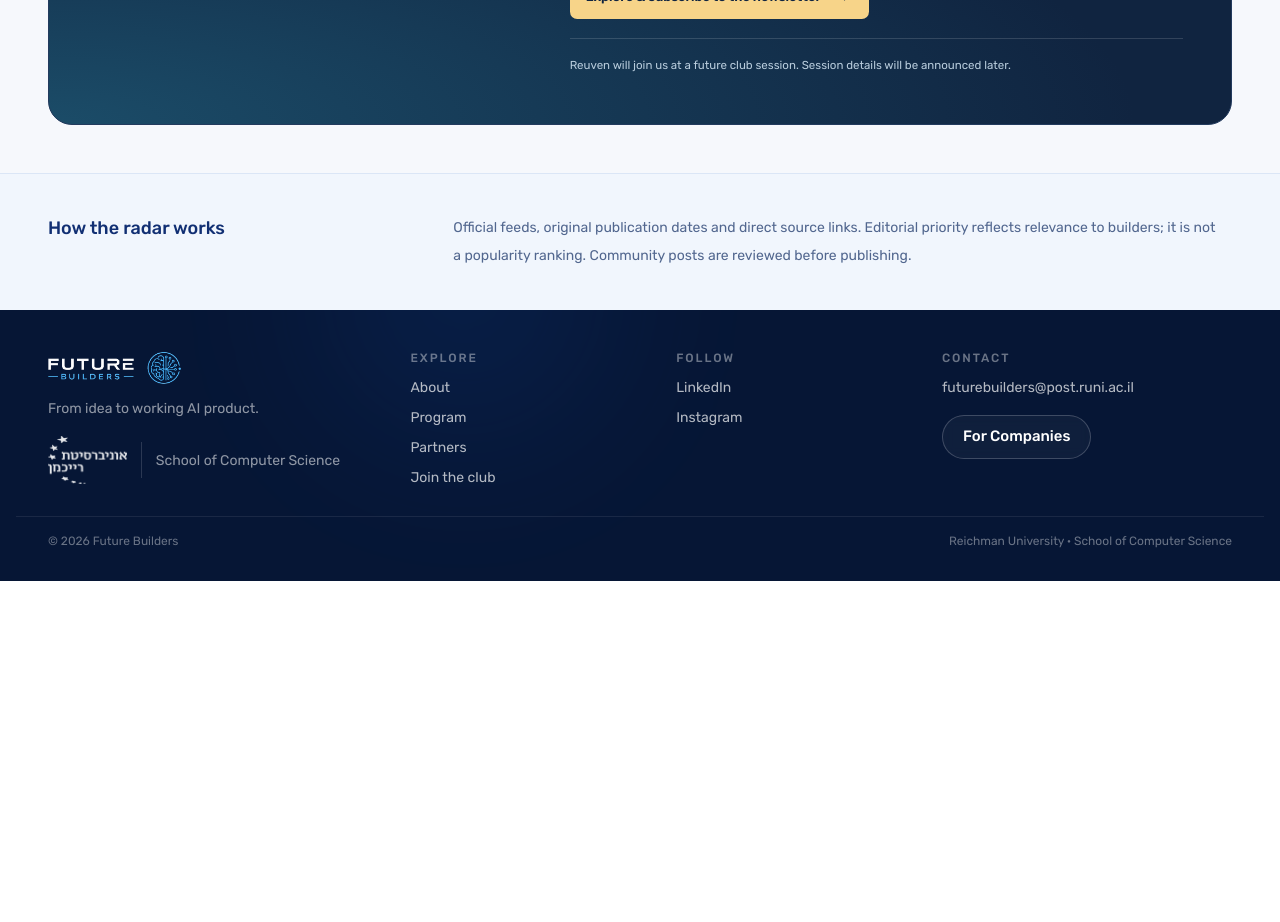
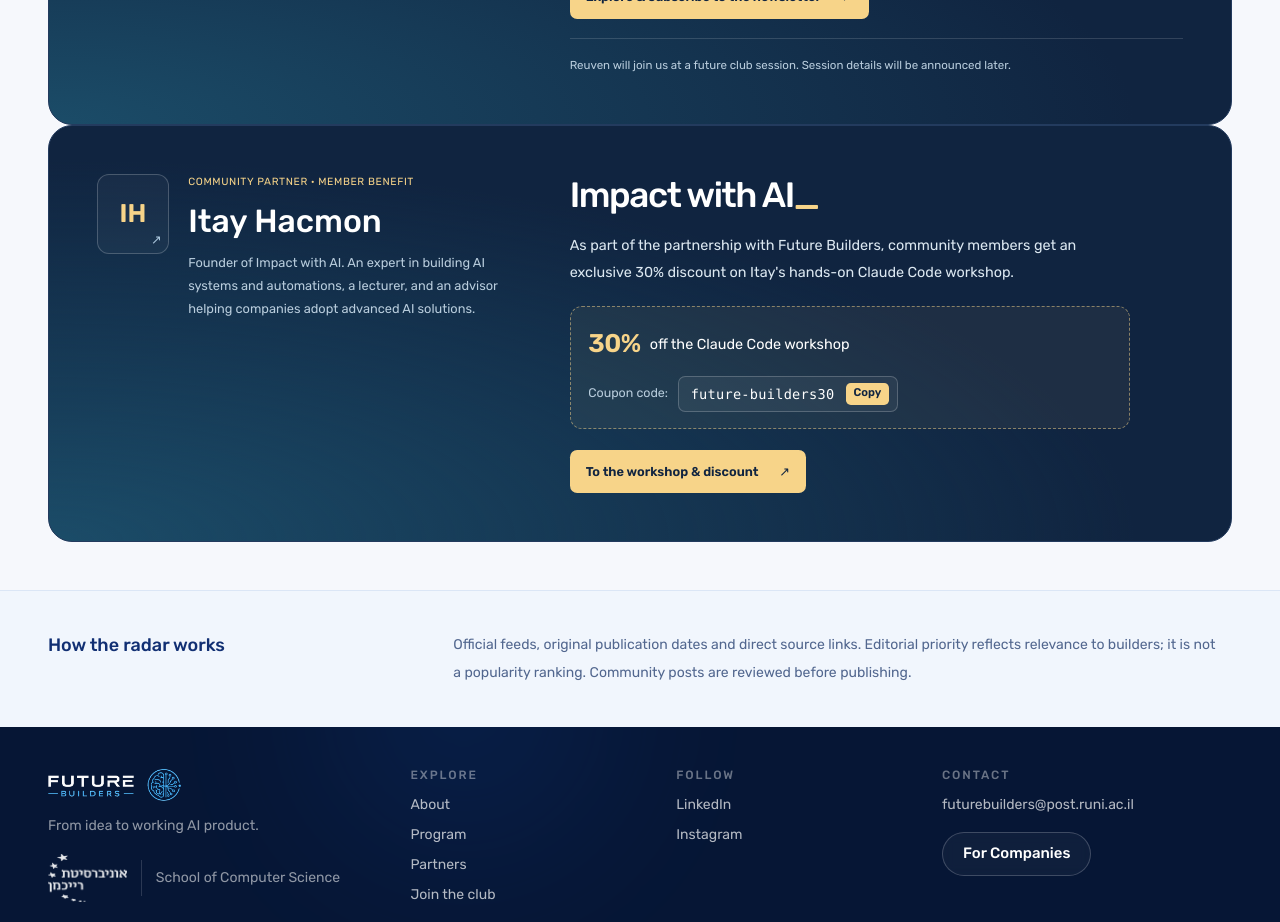
Before and after one commit to futurebuilders2026runi-hash/future-builders, a Next.js app: page /en/ai-radar in a window 1280 px wide. Shown: the part 1740-2662 px from the top of the page. Before the commit the page ends 2321 px from the top, so only its background shows below. Built offline with nearby package versions, Linux system fonts and the light colour scheme.

Commit message:
Remove decorative glowing dots

```diff
--- a/src/app/globals.css
+++ b/src/app/globals.css
@@ -629,6 +629,15 @@
 .partner-resource-link:hover { background: #ffe6af; }
 .partner-resource-link:focus-visible { outline: 2px solid #fff; outline-offset: 5px; }
 .partner-resource-visit { margin-top: 1.2rem; padding-top: 1rem; border-top: 1px solid #ffffff24; font-size: .72rem; line-height: 1.8; color: #b9cddd; }
+.partner-resource-perk { margin-top: 1.2rem; max-width: 35rem; padding: 1rem 1.1rem; border: 1px dashed #f7d48980; border-radius: .75rem; background: #f7d4890f; }
+.partner-resource-perk > p { font-size: .9rem; line-height: 1.6; color: #fff; }
+.partner-resource-perk strong { margin-inline-end: .35rem; color: #f7d489; font-size: 1.6rem; font-weight: 600; letter-spacing: -.02em; vertical-align: -.1em; }
+.partner-resource-perk-code { display: flex; flex-wrap: wrap; align-items: center; gap: .6rem; margin-top: .75rem; font-size: .78rem; color: #b9cddd; }
+.partner-resource-code { display: inline-flex; align-items: center; gap: .75rem; padding: .4rem .5rem .4rem .75rem; border: 1px solid #ffffff35; border-radius: .45rem; background: #ffffff0d; color: #fff; cursor: pointer; transition: border-color .2s; }
+.partner-resource-code:hover { border-color: #f7d489; }
+.partner-resource-code:focus-visible { outline: 2px solid #fff; outline-offset: 3px; }
+.partner-resource-code code { font-family: ui-monospace, SFMono-Regular, Menlo, monospace; font-size: .85rem; letter-spacing: .02em; }
+.partner-resource-code span { padding: .15rem .45rem; border-radius: .3rem; background: #f7d489; color: #102440; font-size: .7rem; font-weight: 600; }
 @media (max-width:700px) {
   .partner-resource { grid-template-columns: minmax(0,1fr); gap: 1.8rem; }
   .partner-resource-person { gap: 1rem; }
--- /dev/null
+++ b/src/components/CouponCode.tsx
@@ -0,0 +1,25 @@
+"use client";
+
+import { useState } from "react";
+
+/** Coupon code with a one-tap copy button. */
+export function CouponCode({ code, label, copied }: { code: string; label: string; copied: string }) {
+  const [done, setDone] = useState(false);
+
+  async function copy() {
+    try {
+      await navigator.clipboard.writeText(code);
+      setDone(true);
+      setTimeout(() => setDone(false), 2000);
+    } catch {
+      // Clipboard can be blocked; the code stays visible and selectable.
+    }
+  }
+
+  return (
+    <button type="button" onClick={copy} className="partner-resource-code" aria-label={`${label}: ${code}`}>
+      <code dir="ltr">{code}</code>
+      <span aria-live="polite">{done ? copied : label}</span>
+    </button>
+  );
+}
--- a/src/components/PartnerCard.tsx
+++ b/src/components/PartnerCard.tsx
@@ -1,12 +1,15 @@
 import type { ClubPartner, Locale } from "@/content/config";
+import { CouponCode } from "./CouponCode";
 
 export function PartnerCard({ partner, locale }: { partner: ClubPartner; locale: Locale }) {
+  const he = locale === "he";
+
   return (
     <article className="partner-resource" aria-labelledby={`partner-${partner.id}`}>
       <div className="partner-resource-person">
-        <span className="partner-resource-monogram" aria-hidden>RL<span>↗</span></span>
+        <span className="partner-resource-monogram" aria-hidden>{partner.monogram}<span>↗</span></span>
         <div>
-          <p className="partner-resource-eyebrow">{locale === "he" ? "שותף לקהילה · אורח בהמשך" : "COMMUNITY PARTNER · FUTURE GUEST"}</p>
+          <p className="partner-resource-eyebrow">{partner.eyebrow[locale]}</p>
           <h3 id={`partner-${partner.id}`}>{partner.name[locale]}</h3>
           <p className="partner-resource-role">{partner.role[locale]}</p>
         </div>
@@ -14,10 +17,23 @@
       <div className="partner-resource-body">
         <p className="partner-resource-name" dir="ltr">{partner.resourceName}<span aria-hidden>_</span></p>
         <p className="partner-resource-description">{partner.description[locale]}</p>
+        {partner.perk && (
+          <div className="partner-resource-perk">
+            <p>
+              <strong dir="ltr">{partner.perk.value}</strong> {partner.perk.label[locale]}
+            </p>
+            {partner.perk.code && (
+              <div className="partner-resource-perk-code">
+                <span>{he ? "קוד קופון:" : "Coupon code:"}</span>
+                <CouponCode code={partner.perk.code} label={he ? "העתקה" : "Copy"} copied={he ? "הועתק ✓" : "Copied ✓"} />
+              </div>
+            )}
+          </div>
+        )}
         <a href={partner.url} target="_blank" rel="noopener noreferrer" className="partner-resource-link">
-          {locale === "he" ? "להיכרות ולהרשמה לניוזלטר" : "Explore & subscribe to the newsletter"}<span aria-hidden>↗</span>
+          {partner.cta[locale]}<span aria-hidden>↗</span>
         </a>
-        <p className="partner-resource-visit">{partner.guestNote[locale]}</p>
+        {partner.guestNote && <p className="partner-resource-visit">{partner.guestNote[locale]}</p>}
       </div>
     </article>
   );
--- a/src/components/sections/Events.tsx
+++ b/src/components/sections/Events.tsx
@@ -60,7 +60,6 @@
 
                   <div className="flex flex-col p-5 text-center sm:p-7 md:text-start">
                     <span className="mx-auto inline-flex w-fit items-center gap-2 rounded-full border border-line bg-cloud px-3 py-1 text-xs font-medium text-brand md:mx-0">
-                      <span className="h-1.5 w-1.5 rounded-full bg-accent shadow-[0_0_10px_2px] shadow-accent/40" />
                       {t.badge}
                     </span>
 
@@ -136,7 +135,6 @@
                         </CardLink>
                       ) : (
                         <p className="inline-flex w-full items-center justify-center gap-2 rounded-full border border-dashed border-accent/40 bg-accent/5 px-5 py-3 text-sm font-semibold text-brand sm:w-auto">
-                          <span className="h-2 w-2 rounded-full bg-accent" aria-hidden />
                           {t.cta}
                         </p>
                       )}
--- a/src/components/sections/Hero.tsx
+++ b/src/components/sections/Hero.tsx
@@ -28,7 +28,6 @@
           <div>
             <Reveal>
               <span className="inline-flex items-center gap-2 rounded-full border border-line bg-white/70 px-3.5 py-1.5 text-[0.72rem] font-medium text-brand backdrop-blur">
-                <span className="h-1.5 w-1.5 rounded-full bg-accent shadow-[0_0_10px_2px] shadow-accent/40" />
                 {hero.badge}
               </span>
             </Reveal>
--- a/src/components/sections/Projects.tsx
+++ b/src/components/sections/Projects.tsx
@@ -99,12 +99,6 @@
         ) : (
           <Reveal delay={0.12}>
             <div className="mt-5 grid place-items-center rounded-2xl border border-dashed border-line bg-white px-4 py-8 text-center">
-              <span
-                aria-hidden
-                className="mb-4 grid h-12 w-12 place-items-center rounded-full border border-line"
-              >
-                <span className="h-2 w-2 animate-pulse rounded-full bg-linear-to-br from-accent-bright to-accent" />
-              </span>
               <p className="h3 max-w-md">{copy.emptyTitle}</p>
               <p className="mt-3 text-[0.9375rem] text-(--muted-fg)">
                 {copy.emptyBody}
--- a/src/content/config.ts
+++ b/src/content/config.ts
@@ -25,19 +25,31 @@
 
 export type ClubPartner = {
   id: string;
+  /** Initials shown in place of a photo or logo. */
+  monogram: string;
   name: Record<Locale, string>;
+  eyebrow: Record<Locale, string>;
   role: Record<Locale, string>;
   description: Record<Locale, string>;
   resourceName: string;
   url: string;
-  guestNote: Record<Locale, string>;
+  cta: Record<Locale, string>;
+  /**
+   * A members-only benefit. Kept as structured data so a future
+   * "Community benefits" area can list every partner that has one.
+   */
+  perk?: { value: string; label: Record<Locale, string>; code?: string };
+  guestNote?: Record<Locale, string>;
 };
 
 // Partnerships announced with the club's explicit authorization. Newsletter
 // details checked against LernerPython; the future visit has no scheduled date.
-export const partners: ClubPartner[] = [{
+export const partners: ClubPartner[] = [
+  {
     id: "reuven-lerner",
+    monogram: "RL",
     name: { he: "ראובן לרנר", en: "Reuven Lerner" },
+    eyebrow: { he: "שותף לקהילה · אורח בהמשך", en: "COMMUNITY PARTNER · FUTURE GUEST" },
     role: { he: "מדריך Python, מחבר ספרים ושותף לקהילה", en: "Python trainer, author & community partner" },
     description: {
       he: "מנה שבועית של Python: הסברים ודוגמאות שיעזרו לכתוב קוד ברור, יעיל ופייתוני יותר. הניוזלטר של ראובן נשלח בכל יום שני, באנגלית.",
@@ -45,11 +57,35 @@
     },
     resourceName: "Better Developers",
     url: "https://lernerpython.com/become-a-better-developer/",
+    cta: { he: "להיכרות ולהרשמה לניוזלטר", en: "Explore & subscribe to the newsletter" },
     guestNote: {
       he: "ראובן יתארח בהמשך באחד ממפגשי המועדון. פרטים על המפגש יפורסמו בהמשך.",
       en: "Reuven will join us at a future club session. Session details will be announced later.",
     },
-}];
+  },
+  {
+    id: "itay-hacmon",
+    monogram: "IH",
+    name: { he: "איתי חכמון", en: "Itay Hacmon" },
+    eyebrow: { he: "שותף לקהילה · הטבה לחברי הקהילה", en: "COMMUNITY PARTNER · MEMBER BENEFIT" },
+    role: {
+      he: "מייסד Impact with AI. מומחה לבניית מערכות AI ואוטומציות, מרצה ומלווה חברות בהטמעת פתרונות AI מתקדמים.",
+      en: "Founder of Impact with AI. An expert in building AI systems and automations, a lecturer, and an advisor helping companies adopt advanced AI solutions.",
+    },
+    description: {
+      he: "במסגרת שיתוף הפעולה עם Future Builders, חברי הקהילה נהנים מהנחה בלעדית של 30% לסדנת Claude Code המעשית של איתי.",
+      en: "As part of the partnership with Future Builders, community members get an exclusive 30% discount on Itay's hands-on Claude Code workshop.",
+    },
+    resourceName: "Impact with AI",
+    url: "https://impact-with.ai/he/claude-code-workshop",
+    cta: { he: "לסדנה ולהטבה", en: "To the workshop & discount" },
+    perk: {
+      value: "30%",
+      label: { he: "הנחה לסדנת Claude Code", en: "off the Claude Code workshop" },
+      code: "future-builders30",
+    },
+  },
+];
 
 export type CompanyPartner = {
   id: string;
--- a/src/content/en.ts
+++ b/src/content/en.ts
@@ -58,7 +58,7 @@
 
   stats: [
     { value: "30–40", label: "Selected students" },
-    { value: "14", label: "Sessions" },
+    { value: "12", label: "Sessions" },
     { value: "1 semester", label: "From idea to POC" },
     { value: "Demo Day", label: "Final product showcase" },
   ],
--- a/src/content/he.ts
+++ b/src/content/he.ts
@@ -60,7 +60,7 @@
 
   stats: [
     { value: "30-40", label: "סטודנטים נבחרים" },
-    { value: "14", label: "מפגשים" },
+    { value: "12", label: "מפגשים" },
     { value: "סמסטר אחד", label: "מרעיון ל-POC" },
     { value: "Demo Day", label: "הצגת המוצרים הסופית" },
   ],
```
Lines whose indentation alone changed are shown as unchanged.
